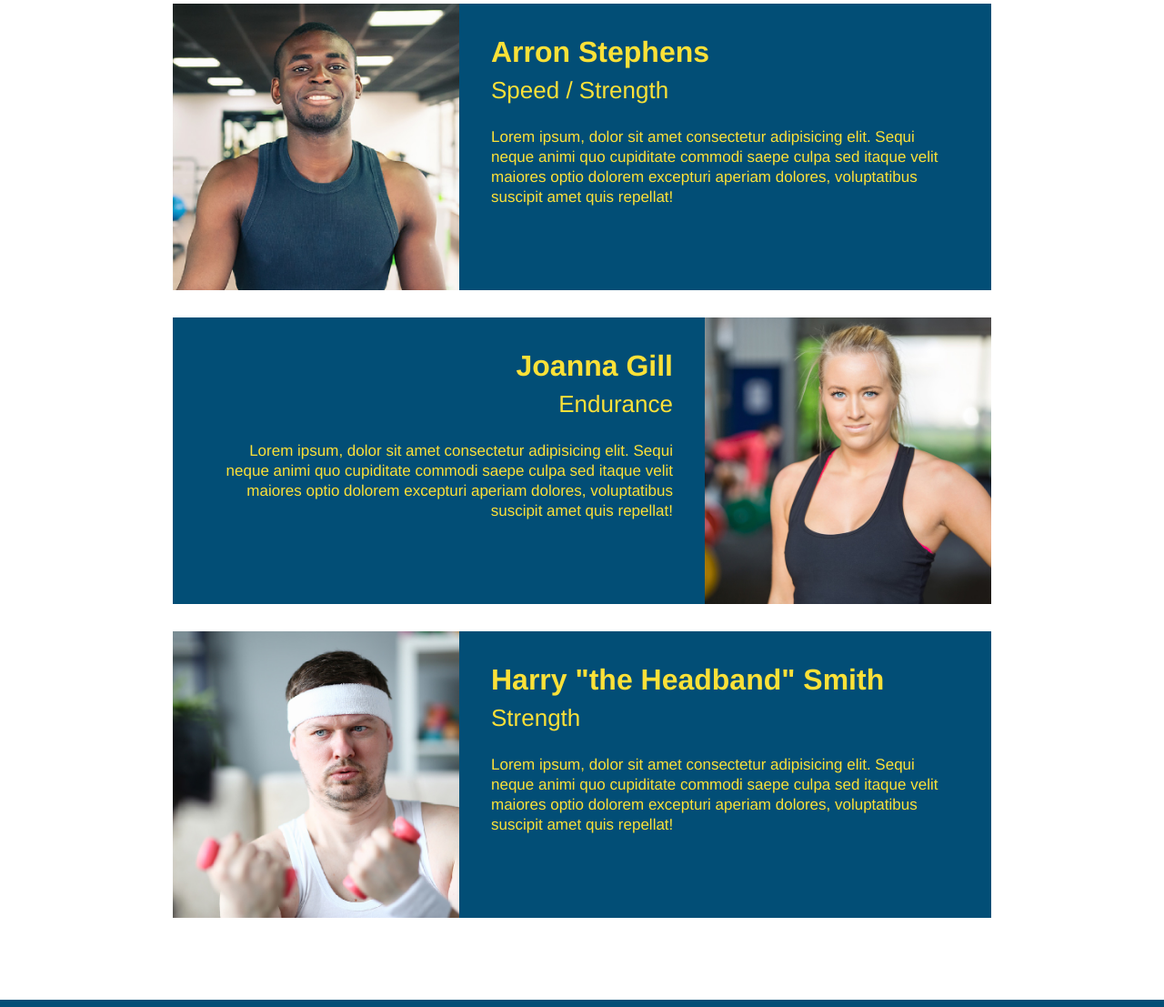
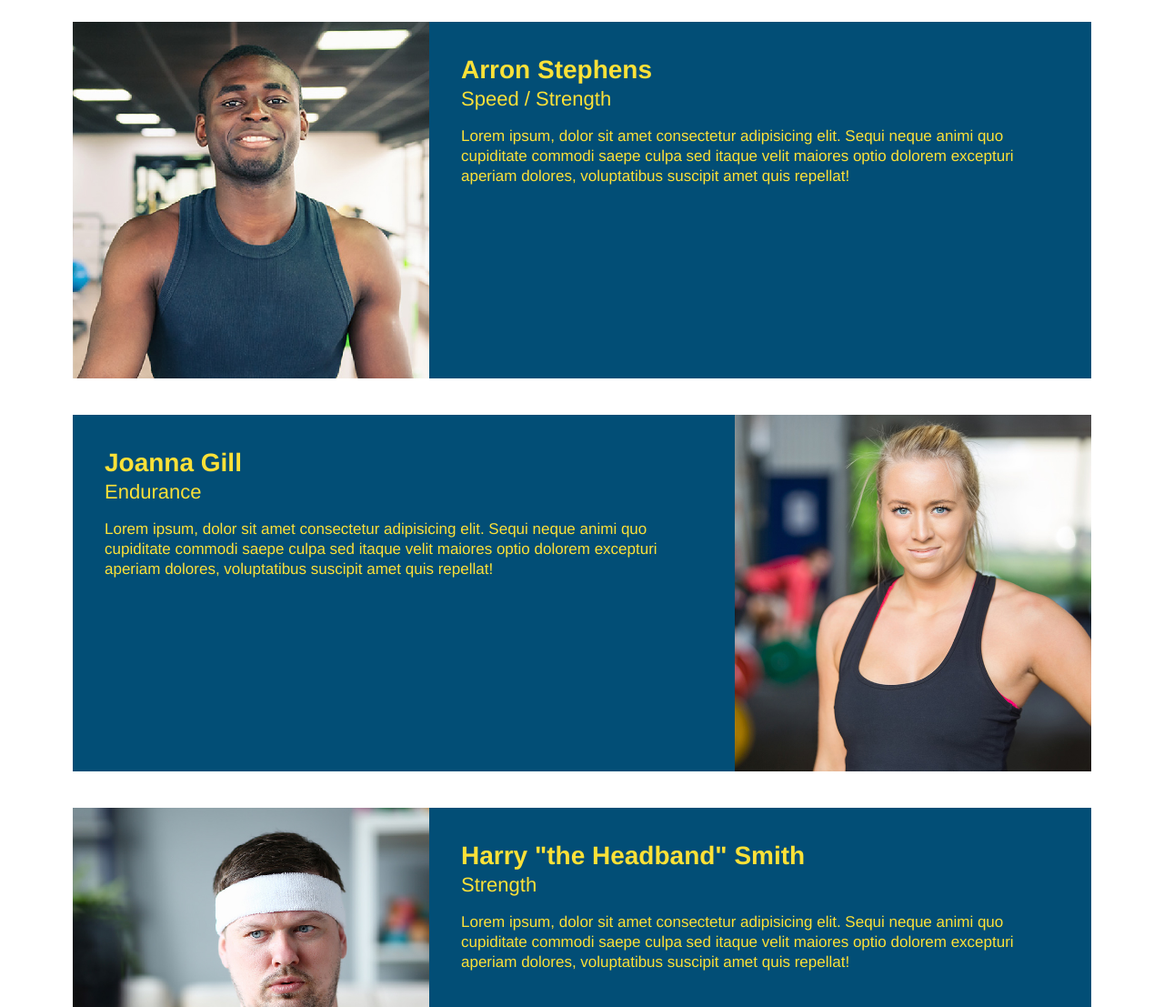
Before and after one commit to SpecialKcoding/Main-Run-Buddy, a plain HTML site: page index.html in a window 1280 px wide. Shown: the part 2351-3458 px from the top of the page at 91% size. Drawn offline with Linux system fonts and the light colour scheme.

Commit message:
Added Flexbox for the Trainers

```diff
--- a/assets/css/style.css
+++ b/assets/css/style.css
@@ -234,18 +234,19 @@ section {
 .secondary-border {
   border-color: #39a6b2;
 }
-/*
 .trainers {
-  text-align: center;
+  width: 100%;
+  margin: 0 auto;
+  display: flex;
+  flex-wrap: wrap;
+  justify-content: space-around;
 }
-*/
 
 .trainer {
-  width: 900px;
-  margin: 0 auto 30px auto;
+  margin: 20px;
+  flex: 1;
   background: #024e76;
   color: #fce138;
-  overflow: auto;
 }
 
 .trainer img {
@@ -257,22 +258,22 @@ section {
   padding: 35px;
   float: left;
   width: 65%;
+  line-height: 1.3;
 }
 
 .trainer-bio h3 {
-  font-size: 32px;
-  margin-bottom: 8px;
+  font-size: 28px;
 }
 
 .trainer-bio h4 {
   font-weight: lighter;
-  font-size: 26px;
-  margin-bottom: 25px;
+  font-size: 22px;
+  margin-bottom: 15px;
 }
 
 .trainer-bio p {
   font-size: 17px;
-  line-height: 1.3;
+
 }
 
 .text-left {
--- a/index.html
+++ b/index.html
@@ -149,15 +149,16 @@
   </section>
 
   <!-- "meet the trainers" section -->
-  <section id="your-trainers" class="trainers">
+  <section id="your-trainers">
     <div class="flex-row">
     <h2 class="section-title primary-border">Meet The Trainers</h2>
   </div>
+  <div class="trainers">
     <article class="trainer">
       <img src="./assets/images/trainer-1.jpg" alt="Arron Stephens in his workout clothes, ready to pump iron" />
-      <div class="trainer-bio text-left">
-        <h3>Arron Stephens</h3>
-        <h4>Speed / Strength</h4>
+      <div class="trainer-bio">
+        <h3 class="trainer-name">Arron Stephens</h3>
+        <h4 class="trainer-role">Speed / Strength</h4>
         <p>
           Lorem ipsum, dolor sit amet consectetur adipisicing elit. Sequi neque animi quo cupiditate commodi saepe culpa
           sed
@@ -165,12 +166,14 @@
         </p>
       </div>
     </article>
+  </div>
 
     <!-- second trainer bio -->
+    <div class="trainers">
     <article class="trainer">
-      <div class="trainer-bio text-right">
-        <h3>Joanna Gill</h3>
-        <h4>Endurance</h4>
+      <div class="trainer-bio">
+        <h3 class="trainer-name">Joanna Gill</h3>
+        <h4 class="trainer-role">Endurance</h4>
         <p>
           Lorem ipsum, dolor sit amet consectetur adipisicing elit. Sequi neque animi quo cupiditate commodi saepe culpa
           sed
@@ -179,14 +182,16 @@
       </div>
       <img src="./assets/images/trainer-2.jpg" alt="Joanna Gill cooling off after a workout" />
     </article>
+  </div>
 
     <!-- third trainer bio -->
+    <div class="trainers">
     <article class="trainer">
       <img src="./assets/images/trainer-3.jpg"
         alt="Harry Smith wearing a headband and lifting comically small pink weights" />
-      <div class="trainer-bio text-left">
-        <h3>Harry "the Headband" Smith</h3>
-        <h4>Strength</h4>
+      <div class="trainer-bio">
+        <h3 class="trainer-name">Harry "the Headband" Smith</h3>
+        <h4 class="trainer-role">Strength</h4>
         <p>
           Lorem ipsum, dolor sit amet consectetur adipisicing elit. Sequi neque animi quo cupiditate commodi saepe culpa
           sed
@@ -194,6 +199,7 @@
         </p>
       </div>
     </article>
+  </div>
   </section>
 
   <!-- "reach out" section -->
```
